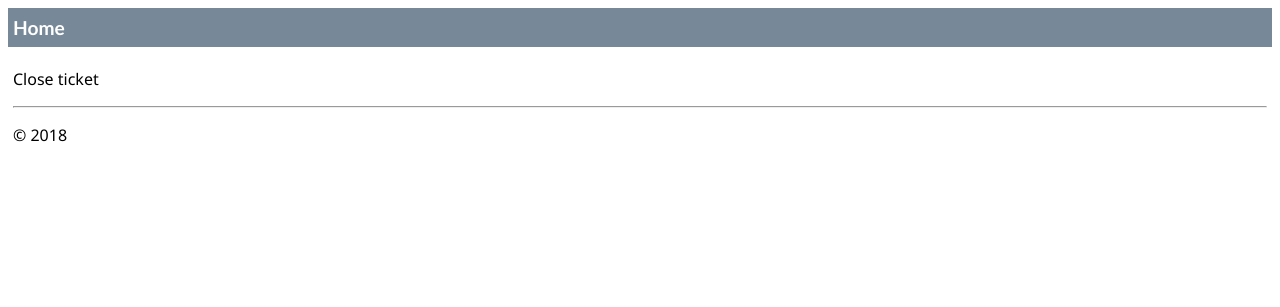
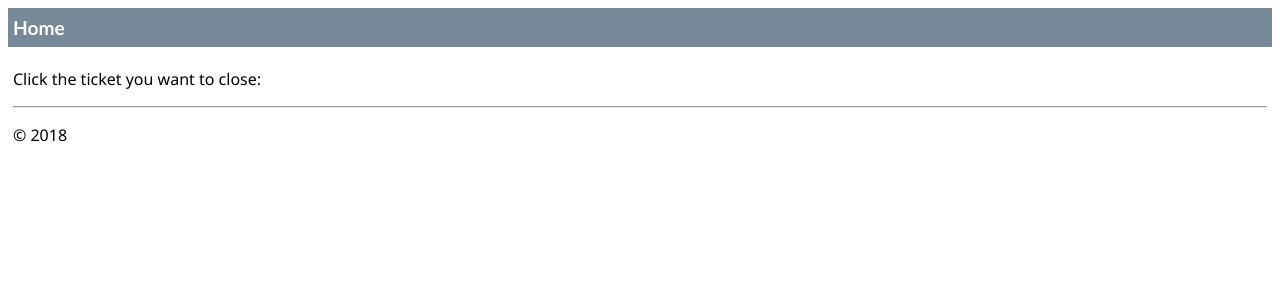
Before and after one commit to skgrehli/flask_app, a Flask app: page /close-ticket in a window 1280 px wide. Shown: the top 307 px of the page. Run offline with Flask 2, Linux system fonts and the light colour scheme.

Commit message:
Ticket comments

```diff
--- a/app/templates/ticket.html
+++ b/app/templates/ticket.html
@@ -5,15 +5,56 @@ Ticket
 {% block content %}
     {% if request.path == url_for('create_ticket') %}
     <p>Create ticket</p>
+    <!--
+    FORM
+        FIELDS:
+            - analysis_id (string, optional)
+            - instrument (string, transform to lowercase)
+            - derivative (string, if blank don't add to document, if not blank add price_underlying to entries sub dict, see 1000003.json for example)
+            - market (string, transform to lowercase)
+            - currency (string, transform to lowercase)
+            - date (string, if field is left blank, set to current date and time)
+            - quantity (integer)
+            - stop (float)
+            - target (float)
+            - price (float, negative number is allowed, see 1000001.json for example)
+            - fee (float, if currency above is other than EUR, convert inserted fee to EUR)
+            - comment (string)
+            - portfolio (string)
+        AUTOMATICALLY SET ON INSERT:
+            - id (one increment higher than the last, e.g. if last was 1000004, this one will be 1000005)
+            - notional (calculate )
+            - "status": "open"
+            - "profit_loss": 0
+    -->
 
     {% elif request.path == url_for('append_ticket') %}
     <h1>Append ticket</h1>
     <p>Click the ticket you want to append a lot to:</p>
-    <ol>
-        <li>Ticket</li>
-    </ol>
+    <!--
+    FOR LOOP
+        List all documents (aka tickets) with key value pair "status": "open", something like this:
+        <ul>
+            <li><a>nymex_dl:cl1!</a></li>
+            <li><a>nasdaq:goog</a></li>
+        <Ul>
+
+        When a document above is clicked, show the following form
+
+    FORM
+        FIELDS (adds new dict to entries dict, if last was 1, this is 2):
+            - date (string, if field is left blank, set to current date and time)
+            - quantity (integer)
+            - stop (float, optional)
+            - price (float)
+            - price_underlying (float, only if document has underlying key, e.g. line 8 in 1000003.json)
+            - comment
+    -->
+
 
     {% elif request.path == url_for('close_ticket') %}
-    <p>Close ticket</p>
+    <p>Click the ticket you want to close:</p>
+    <!-- Later -->
+
     {% endif %}
 {% endblock %}
```
